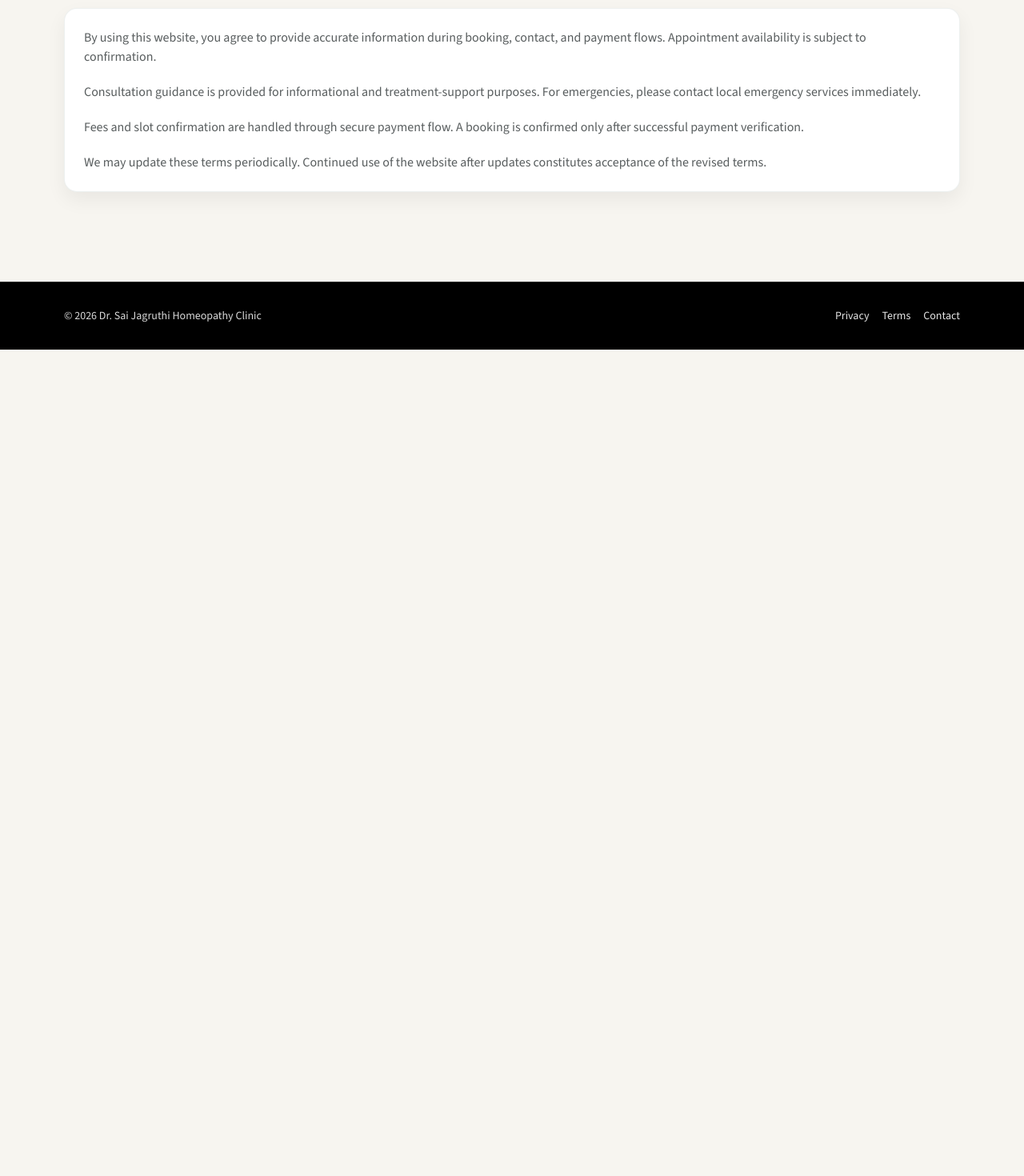
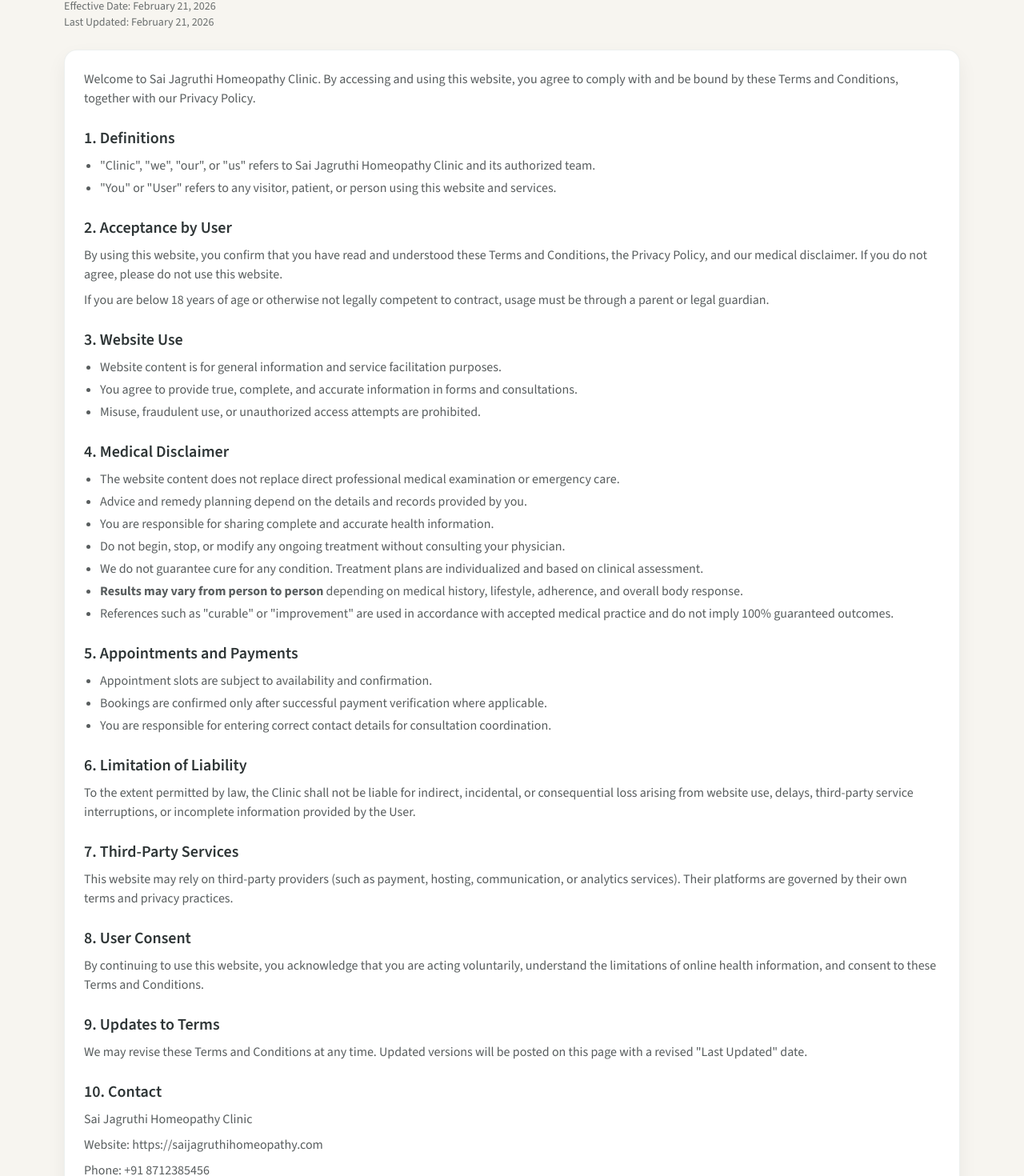
Before and after one commit to Skiss298/homeopathy-ui, a Next.js app: page /legal/terms in a window 1280 px wide. Shown: the part 167-1637 px from the top of the page at 80% size. Before the commit the page ends 800 px from the top, so only its background shows below. Built offline with nearby package versions, Linux system fonts and the light colour scheme; no server answers.

Commit message:
Update legal terms page with full clinic-specific policy and disclaimer

```diff
--- a/app/legal/terms/page.tsx
+++ b/app/legal/terms/page.tsx
@@ -4,7 +4,8 @@ import Footer from "@/components/Footer";
 
 export const metadata: Metadata = {
   title: "Terms and Conditions",
-  description: "Terms and conditions for using Sai Jagruthi Homeopathy Clinic website and booking services.",
+  description:
+    "Terms and Conditions for Sai Jagruthi Homeopathy Clinic covering website use, medical disclaimer, appointment booking, payment, and user responsibilities.",
   alternates: {
     canonical: "/legal/terms",
   },
@@ -18,23 +19,122 @@ export default function TermsPage() {
         <h1 className="text-3xl font-semibold md:text-4xl" style={{ fontFamily: "var(--font-playfair)" }}>
           Terms and Conditions
         </h1>
-        <div className="mt-6 space-y-5 rounded-2xl border border-sage/60 bg-white p-6 text-charcoal/80 shadow-soft">
+        <p className="mt-3 text-sm text-charcoal/70">Effective Date: February 21, 2026</p>
+        <p className="text-sm text-charcoal/70">Last Updated: February 21, 2026</p>
+
+        <div className="mt-6 space-y-6 rounded-2xl border border-sage/60 bg-white p-6 text-charcoal/80 shadow-soft">
           <p>
-            By using this website, you agree to provide accurate information during booking, contact, and payment
-            flows. Appointment availability is subject to confirmation.
+            Welcome to Sai Jagruthi Homeopathy Clinic. By accessing and using this website, you agree to comply with
+            and be bound by these Terms and Conditions, together with our Privacy Policy.
+          </p>
+
+          <section className="space-y-2">
+            <h2 className="text-xl font-semibold text-charcoal">1. Definitions</h2>
+            <ul className="list-disc space-y-1 pl-5">
+              <li>
+                &quot;Clinic&quot;, &quot;we&quot;, &quot;our&quot;, or &quot;us&quot; refers to Sai Jagruthi Homeopathy Clinic and its authorized team.
+              </li>
+              <li>&quot;You&quot; or &quot;User&quot; refers to any visitor, patient, or person using this website and services.</li>
+            </ul>
+          </section>
+
+          <section className="space-y-2">
+            <h2 className="text-xl font-semibold text-charcoal">2. Acceptance by User</h2>
+            <p>
+              By using this website, you confirm that you have read and understood these Terms and Conditions, the
+              Privacy Policy, and our medical disclaimer. If you do not agree, please do not use this website.
             </p>
             <p>
-            Consultation guidance is provided for informational and treatment-support purposes. For emergencies, please
-            contact local emergency services immediately.
+              If you are below 18 years of age or otherwise not legally competent to contract, usage must be through a
+              parent or legal guardian.
             </p>
+          </section>
+
+          <section className="space-y-2">
+            <h2 className="text-xl font-semibold text-charcoal">3. Website Use</h2>
+            <ul className="list-disc space-y-1 pl-5">
+              <li>Website content is for general information and service facilitation purposes.</li>
+              <li>You agree to provide true, complete, and accurate information in forms and consultations.</li>
+              <li>Misuse, fraudulent use, or unauthorized access attempts are prohibited.</li>
+            </ul>
+          </section>
+
+          <section className="space-y-2">
+            <h2 className="text-xl font-semibold text-charcoal">4. Medical Disclaimer</h2>
+            <ul className="list-disc space-y-1 pl-5">
+              <li>The website content does not replace direct professional medical examination or emergency care.</li>
+              <li>Advice and remedy planning depend on the details and records provided by you.</li>
+              <li>You are responsible for sharing complete and accurate health information.</li>
+              <li>Do not begin, stop, or modify any ongoing treatment without consulting your physician.</li>
+              <li>
+                We do not guarantee cure for any condition. Treatment plans are individualized and based on clinical
+                assessment.
+              </li>
+              <li>
+                <strong>Results may vary from person to person</strong> depending on medical history, lifestyle,
+                adherence, and overall body response.
+              </li>
+              <li>
+                References such as &quot;curable&quot; or &quot;improvement&quot; are used in accordance with accepted medical practice
+                and do not imply 100% guaranteed outcomes.
+              </li>
+            </ul>
+          </section>
+
+          <section className="space-y-2">
+            <h2 className="text-xl font-semibold text-charcoal">5. Appointments and Payments</h2>
+            <ul className="list-disc space-y-1 pl-5">
+              <li>Appointment slots are subject to availability and confirmation.</li>
+              <li>Bookings are confirmed only after successful payment verification where applicable.</li>
+              <li>You are responsible for entering correct contact details for consultation coordination.</li>
+            </ul>
+          </section>
+
+          <section className="space-y-2">
+            <h2 className="text-xl font-semibold text-charcoal">6. Limitation of Liability</h2>
             <p>
-            Fees and slot confirmation are handled through secure payment flow. A booking is confirmed only after
-            successful payment verification.
+              To the extent permitted by law, the Clinic shall not be liable for indirect, incidental, or consequential
+              loss arising from website use, delays, third-party service interruptions, or incomplete information
+              provided by the User.
             </p>
+          </section>
+
+          <section className="space-y-2">
+            <h2 className="text-xl font-semibold text-charcoal">7. Third-Party Services</h2>
             <p>
-            We may update these terms periodically. Continued use of the website after updates constitutes acceptance
-            of the revised terms.
+              This website may rely on third-party providers (such as payment, hosting, communication, or analytics
+              services). Their platforms are governed by their own terms and privacy practices.
             </p>
+          </section>
+
+          <section className="space-y-2">
+            <h2 className="text-xl font-semibold text-charcoal">8. User Consent</h2>
+            <p>
+              By continuing to use this website, you acknowledge that you are acting voluntarily, understand the
+              limitations of online health information, and consent to these Terms and Conditions.
+            </p>
+          </section>
+
+          <section className="space-y-2">
+            <h2 className="text-xl font-semibold text-charcoal">9. Updates to Terms</h2>
+            <p>
+              We may revise these Terms and Conditions at any time. Updated versions will be posted on this page with
+              a revised &quot;Last Updated&quot; date.
+            </p>
+          </section>
+
+          <section className="space-y-2">
+            <h2 className="text-xl font-semibold text-charcoal">10. Contact</h2>
+            <p>Sai Jagruthi Homeopathy Clinic</p>
+            <p>Website: https://saijagruthihomeopathy.com</p>
+            <p>Phone: +91 8712385456</p>
+            <p>
+              Email:{" "}
+              <a className="underline" href="mailto:doctorjagruthi@gmail.com">
+                doctorjagruthi@gmail.com
+              </a>
+            </p>
+          </section>
         </div>
       </main>
       <Footer />
```
Lines whose indentation alone changed are shown as unchanged.
